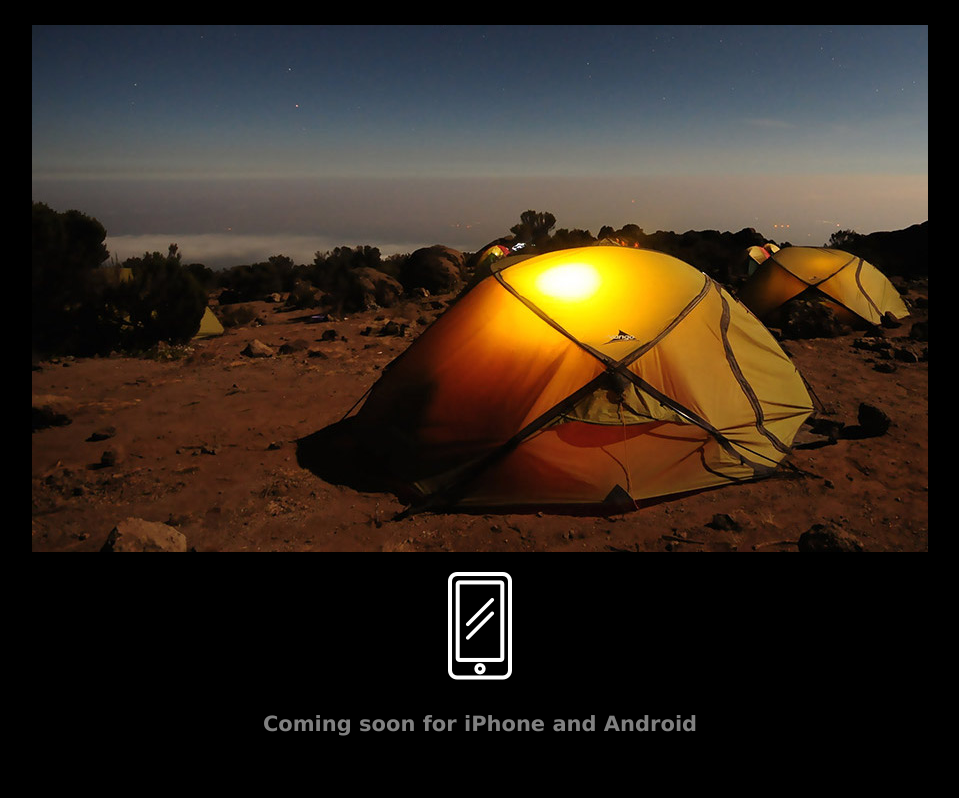
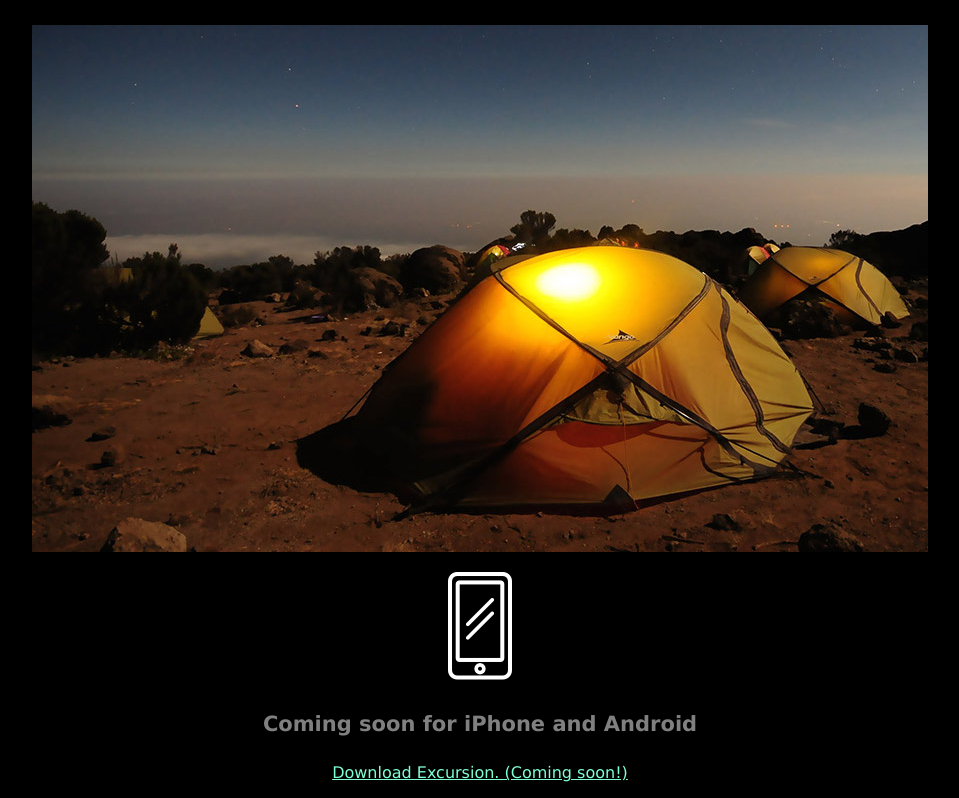
Before and after one commit to ogozalek/excursion, a plain HTML site: page index.html in a window 1280 px wide. Shown: the part 460-1258 px from the top of the page, without its empty margins (160-1119 px from the left). Before the commit the page ends 1223 px from the top, so only its background shows below. Drawn offline with Linux system fonts and the light colour scheme.

Commit message:
Added footer text

```diff
--- a/index.html
+++ b/index.html
@@ -19,5 +19,6 @@
   <p><img src="resources/images/camp.jpg"></p>
   <p><img src="resources/images/phone.png"></p>
   <h4 class="header--sub-header">Coming soon for iPhone and Android</h4>
+  <p><a class="link--cta" href="#">Download Excursion. (Coming soon!)</a></p>
 </body>
 </html>
```
